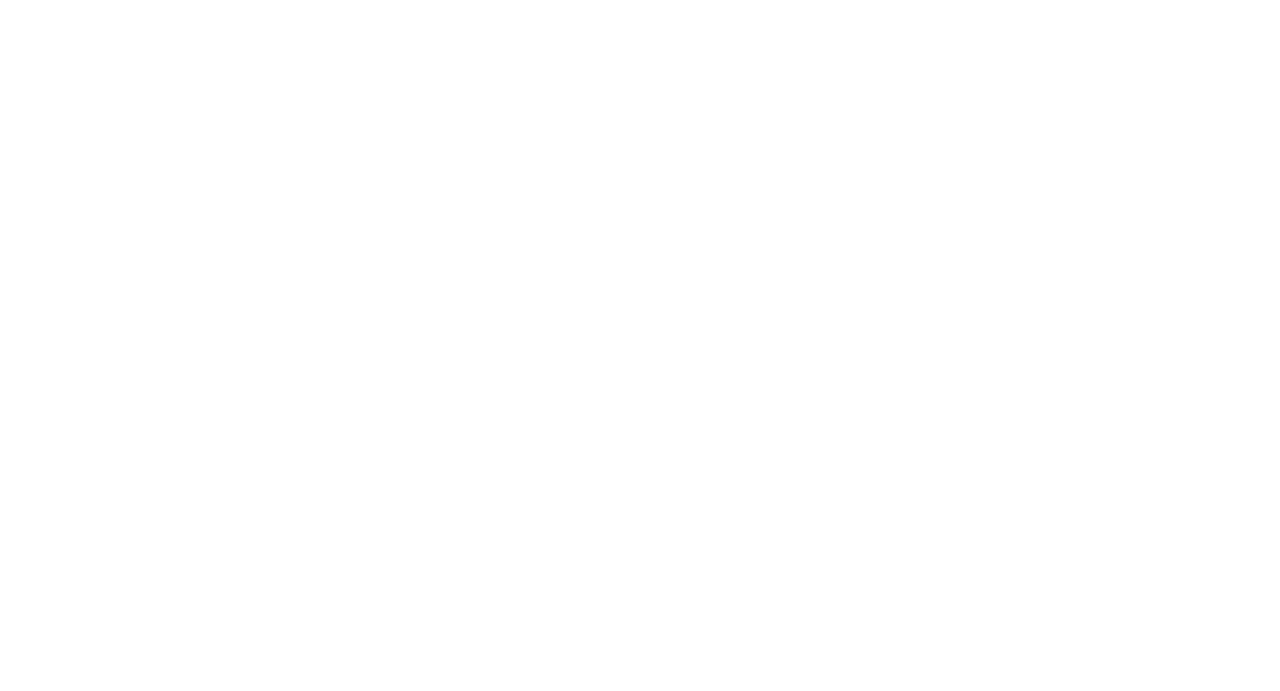
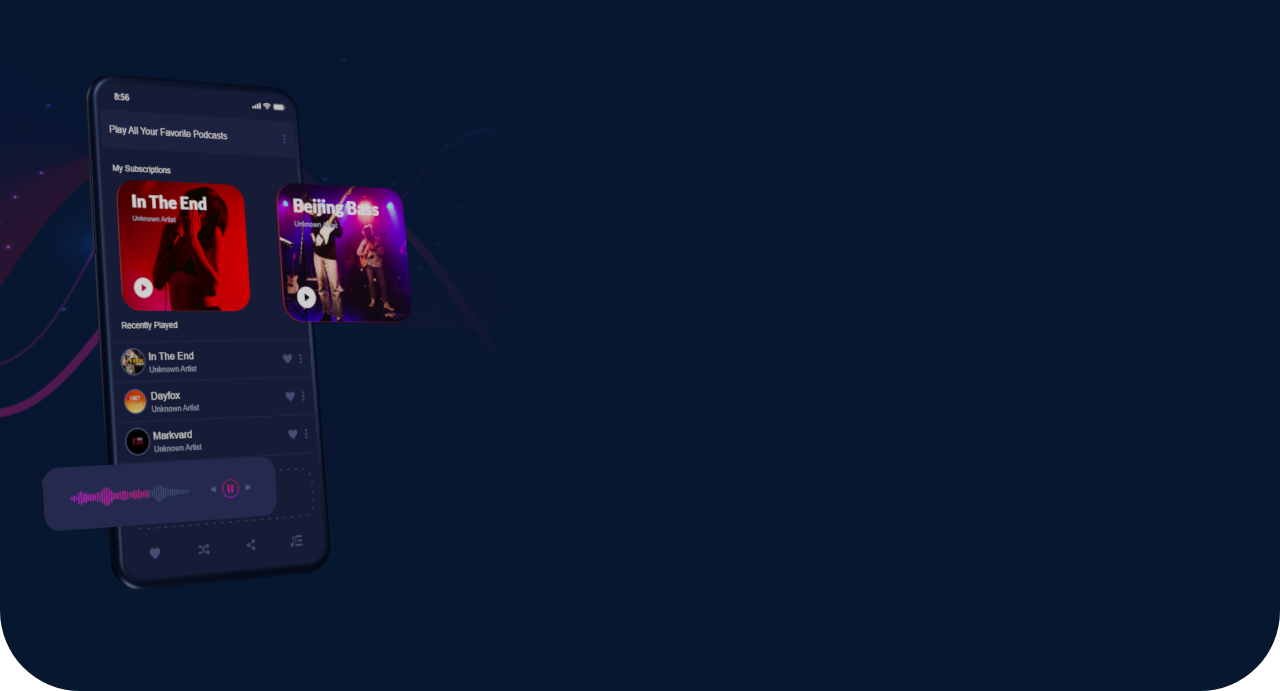
Before and after one commit to Hossein-Haghshenas/React-Music-App, a React (Create React App) app: page / in a window 1280 px wide. Shown: the part 1549-2240 px from the top of the page. Before the commit the page ends 1440 px from the top, so only its background shows below. Built offline with nearby package versions, Linux system fonts and the light colour scheme.

Commit message:
Create search section left side

```diff
--- a/src/components/Search.js
+++ b/src/components/Search.js
@@ -1,5 +1,42 @@
 function Search() {
-  return <section className="search"></section>;
+  return (
+    <section
+      className="search relative h-[65rem] bg-[#081730]
+     px-[5rem] pt-[18rem] pb-[10rem] mt-[-15rem] z-[1]
+     flex items-center justify-between rounded-b-[5rem]"
+    >
+      {/* left side */}
+      <section className="left ">
+        <img
+          src={require("../image/backgraphics.png")}
+          alt=""
+          className="absolute top-[22rem] left-[-47rem]"
+        />
+        <img
+          src={require("../image/d1.png")}
+          alt=""
+          className="absolute top-[26rem] w-[16rem]"
+        />
+        <img
+          src={require("../image/d2.png")}
+          alt=""
+          className="absolute top-[32.7rem] left-[7rem] w-[9rem]"
+        />
+        <img
+          src={require("../image/d3.png")}
+          alt=""
+          className="absolute top-[33rem] left-[17rem] w-[9rem]"
+        />
+        <img
+          src={require("../image/d4.png")}
+          alt=""
+          className="absolute top-[50rem] left-[2rem] w-[17rem]"
+        />
+      </section>
+      {/* right side */}
+      <section className="right"></section>
+    </section>
+  );
 }
 
 export default Search;
```
